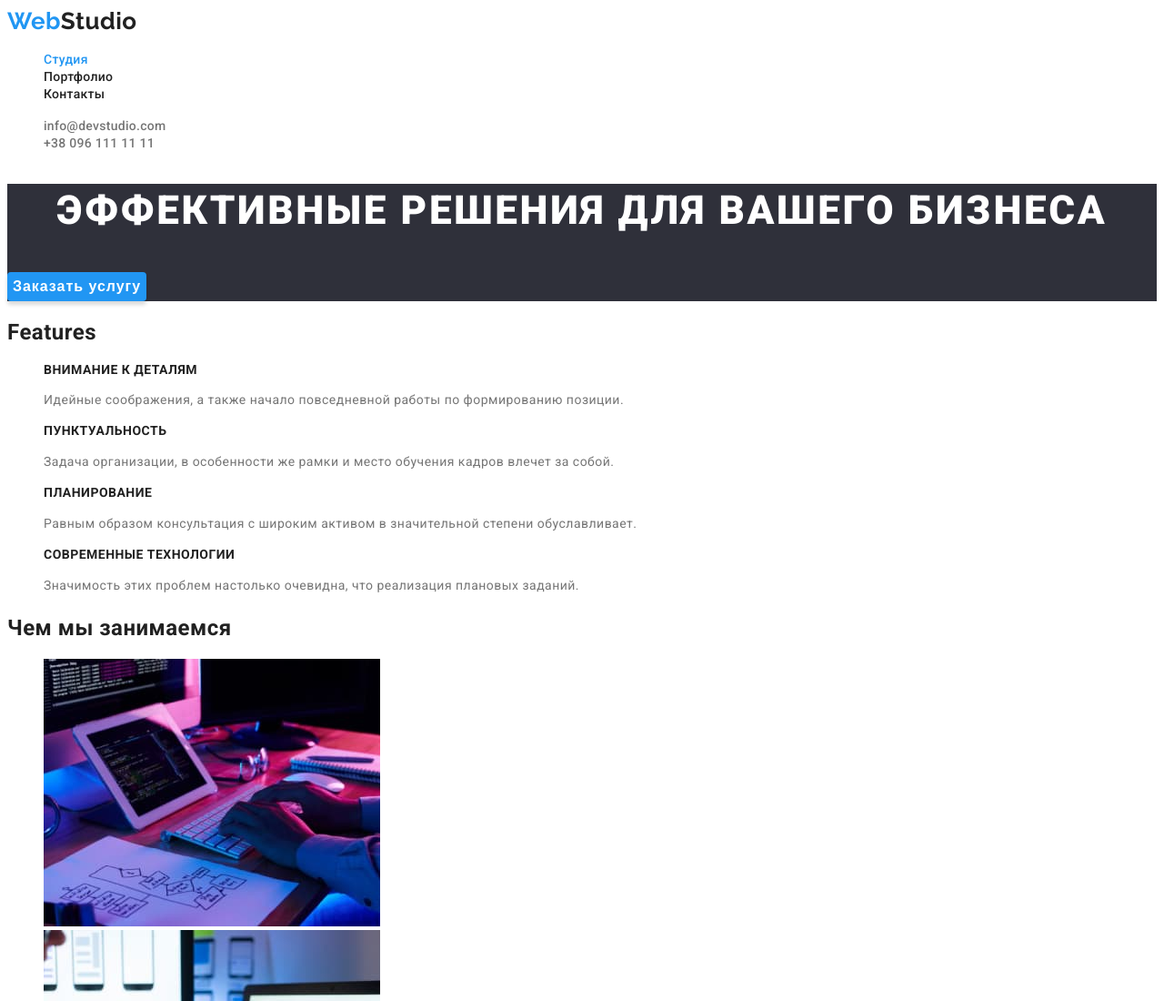
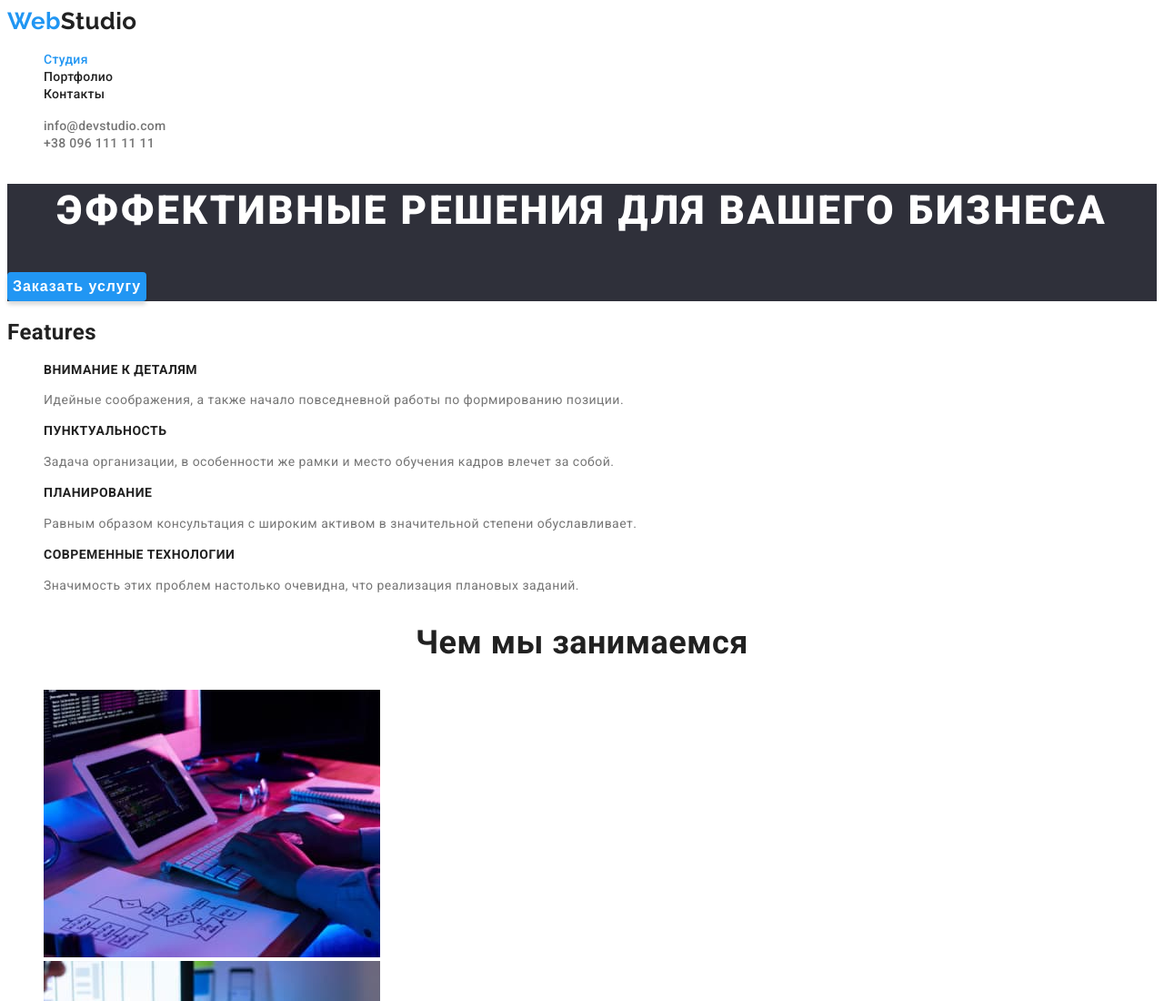
Before and after one commit to karimorozova/goit-markup-hw-02, a plain HTML site: page index.html in a window 1280 px wide. Shown: the top 1100 px of the page at 91% size. Drawn offline with Linux system fonts and the light colour scheme.

Commit message:
Add styles for section What we do

```diff
--- a/css/styles.css
+++ b/css/styles.css
@@ -122,14 +122,19 @@ line-height: 1.14;
 }
 .features-text {
     color: var(--secondary-text-color);
-        /* font-family: Roboto;
-font-style: normal;
-font-weight: normal; */
+
 font-size: 14px;
 line-height: 1.71;
+}
+
+/* What we do */
+.title-work {
+
+font-size: 36px;
+line-height: 1.16;
+text-align: center;
 
 }
-
 
 
 /* Footer */
```
